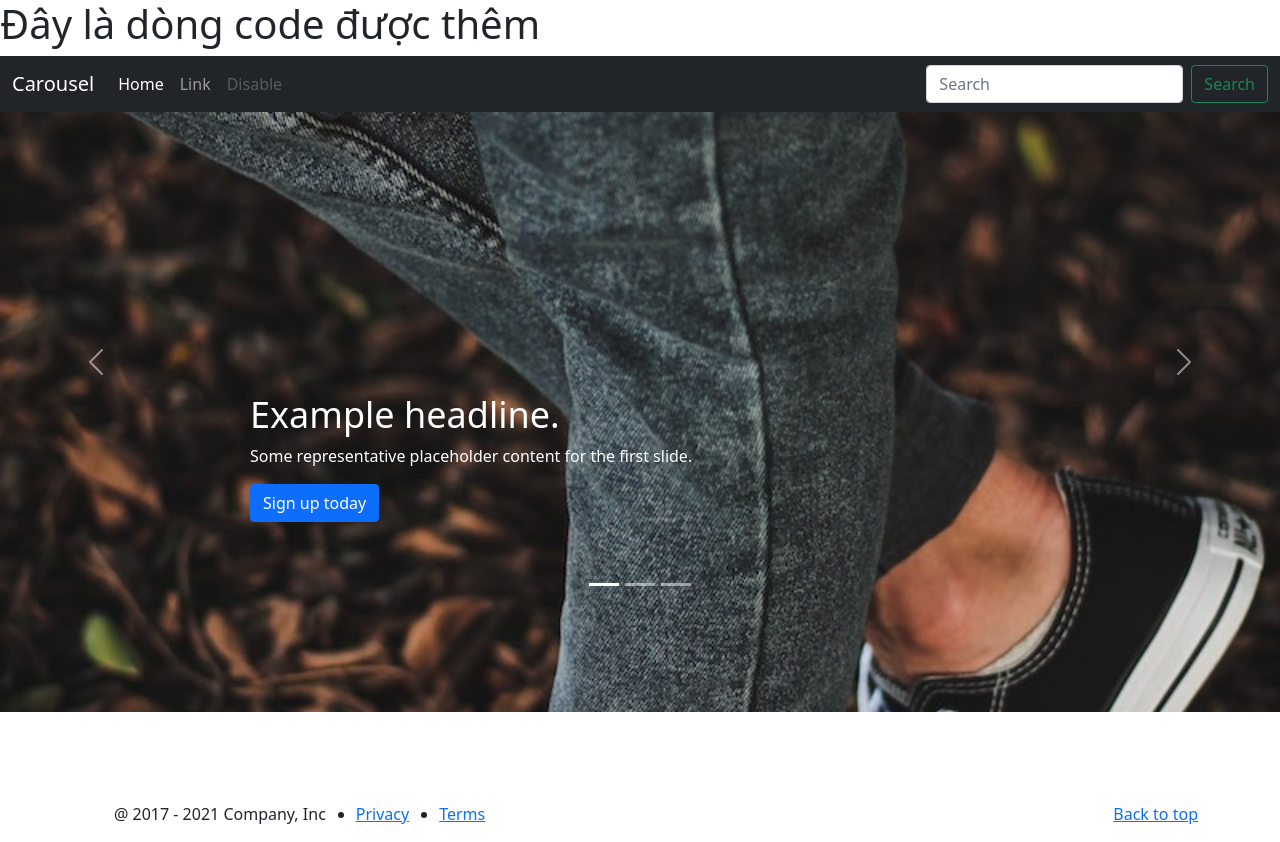
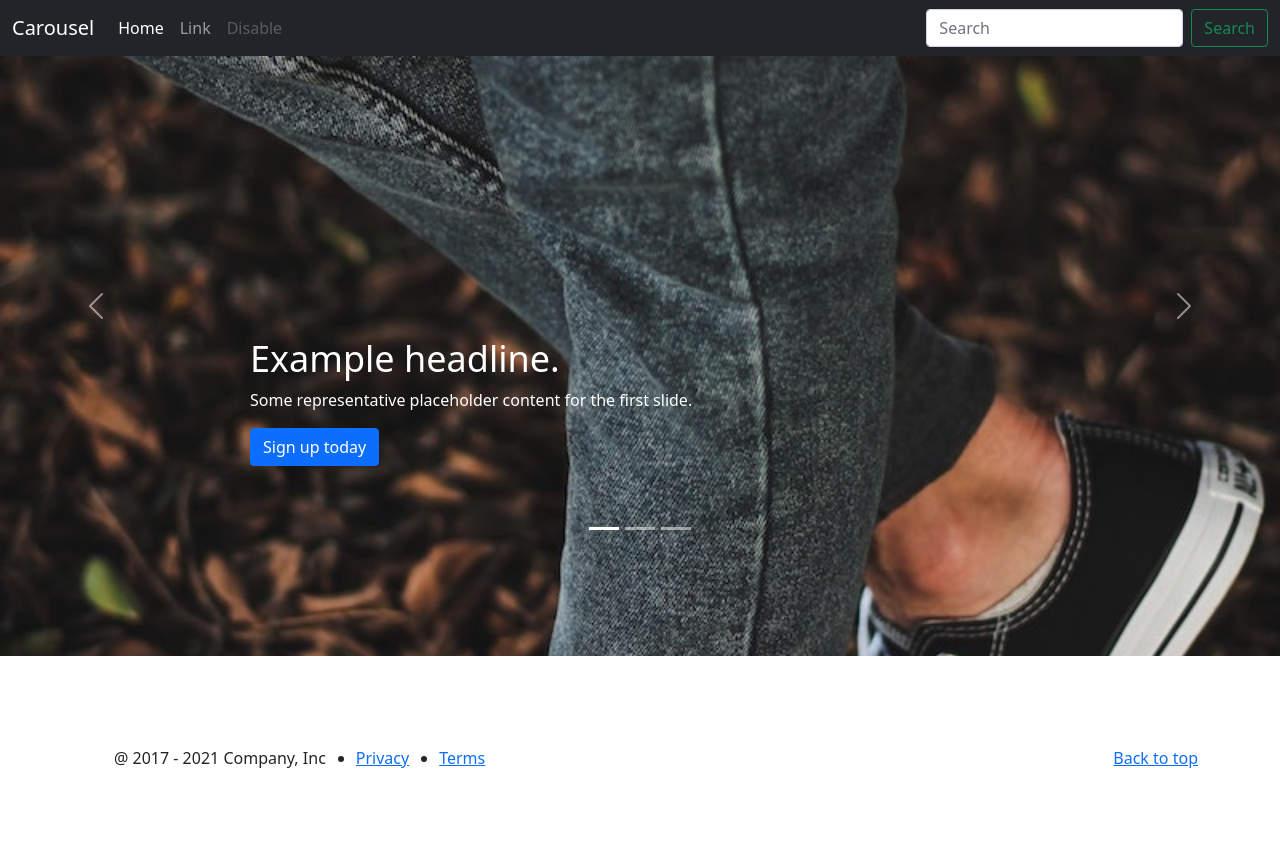
Before and after one commit to thangkiller/lab18, a plain HTML site: page index.html in a window 1280 px wide. After the commit the page ends 800 px from the top, so only its background shows below. Drawn offline with nearby package versions, Linux system fonts and the light colour scheme.

Commit message:
sua file index lan 2

```diff
--- a/index.html
+++ b/index.html
@@ -14,7 +14,6 @@
     <title>Document</title>
   </head>
   <body>
-    <h1>Đây là dòng code được thêm</h1>
     <header>
       <nav class="navbar navbar-expand-md navbar-dark bg-dark">
         <div class="container-fluid">
```
